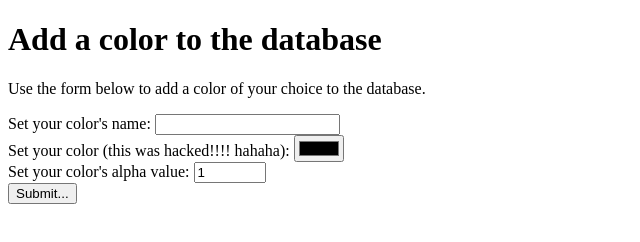
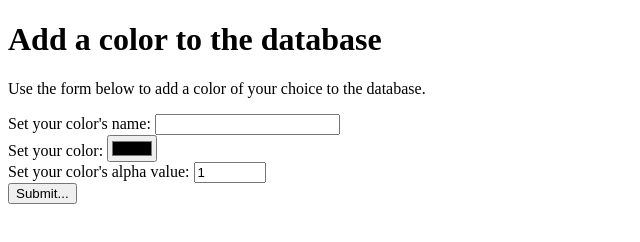
Before and after one commit to ShrimpTacos314/color-database, a website: page addcolor.html in a window 1280 px wide. Shown: the whole page, without its empty margins (0-640 px from the left). Drawn offline with Linux system fonts and the light colour scheme.

Commit message:
Remove unneeded text (#1)
Co-authored-by: bboolean <this@is.fake>

```diff
--- a/addcolor.html
+++ b/addcolor.html
@@ -14,7 +14,7 @@
 				<input type="text" name="colorname" id="color-name" />
 			</div>
 			<div>
-				<label for="color-val">Set your color (this was hacked!!!! hahaha):</label>
+				<label for="color-val">Set your color:</label>
 				<input type="color" name="colorval" id="color-val" />
 			</div>
 			<div>
```
